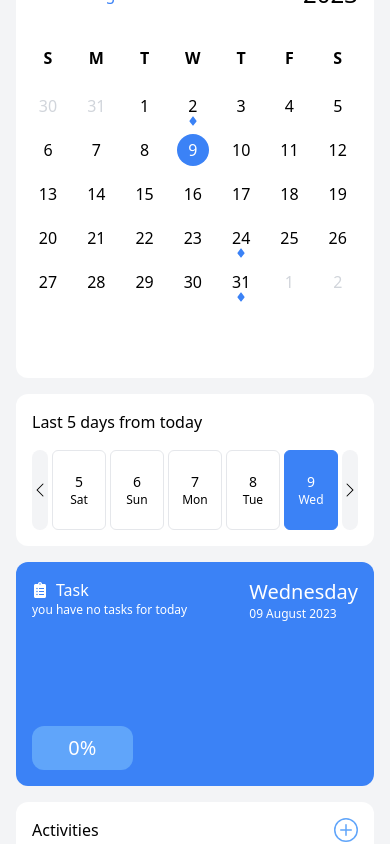
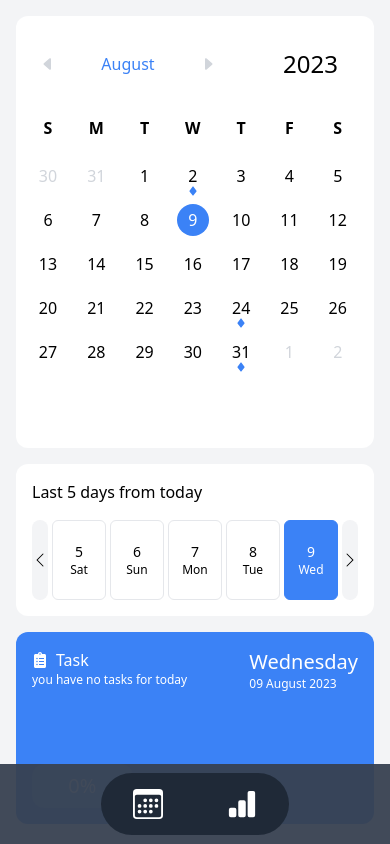
Before and after one commit to megatronhehe/calendar-app, a React (Vite) app: page / in a window 390 px wide. Shown: the top 844 px of the page. Built offline with nearby package versions, Linux system fonts and the light colour scheme.

Commit message:
feature added: responsive navbar

```diff
--- a/src/App.jsx
+++ b/src/App.jsx
@@ -1,6 +1,7 @@
 import React from "react";
 
-import Navbar from "./components/Navbar";
+import NavbarMobile from "./components/NavbarMobile";
+import NavbarPC from "./components/NavbarPC";
 import Container from "./components/Container";
 import Main from "./pages/Main/Main";
 
@@ -9,7 +10,8 @@ import ContextProvider from "./context/Context";
 function App() {
 	return (
 		<>
-			<Navbar />
+			<NavbarPC />
+			<NavbarMobile />
 			<Container>
 				<ContextProvider>
 					<Main />
--- a/src/components/Container.jsx
+++ b/src/components/Container.jsx
@@ -2,7 +2,7 @@ import React from "react";
 
 const Container = ({ children }) => {
 	return (
-		<div className="flex items-center justify-center h-screen p-4 bg-gray-100 ">
+		<div className="flex items-center justify-center p-4 bg-gray-100 sm:h-screen ">
 			<div className="w-full max-w-4xl">{children}</div>
 		</div>
 	);
--- a/src/components/ModalForm.jsx
+++ b/src/components/ModalForm.jsx
@@ -6,8 +6,9 @@ const ModalForm = ({ taskForm, handleTaskForm, setToggleModal, addTask }) => {
 	return (
 		<div
 			onClick={() => setToggleModal(false)}
-			className="fixed top-0 left-0 flex flex-col items-center justify-center w-full h-full gap-6 px-2 bg-gray-100 bg-opacity-60"
+			className="fixed top-0 left-0 z-20 w-full h-full gap-6 px-2 bg-gray-700 bg-opacity-60"
 		>
+			<div className="flex flex-col items-center justify-center h-full gap-2 -my-20">
 				<button className="flex items-center justify-center w-12 h-12 p-2 text-xl text-white bg-red-300 rounded-full hover:bg-red-400">
 					<BsX />
 				</button>
@@ -41,15 +42,16 @@ const ModalForm = ({ taskForm, handleTaskForm, setToggleModal, addTask }) => {
 								addTask();
 								setToggleModal(false);
 							}}
-						className={`p-2 rounded-full hover:bg-green-400 ${
+							className={`p-2 rounded-full  ${
 								!taskForm.task ? "bg-gray-100" : "bg-green-300 text-white"
-						}`}
+							} ${!taskForm.task ? "hover:bg-gray-200" : "hover:bg-green-400"}`}
 						>
 							ok
 						</button>
 					</form>
 				</div>
 			</div>
+		</div>
 	);
 };
 
--- /dev/null
+++ b/src/components/NavButton.jsx
@@ -0,0 +1,22 @@
+import React, { useState } from "react";
+
+const NavButton = ({ icon, title }) => {
+	const [showTitle, setShowTitle] = useState(false);
+
+	return (
+		<button
+			onMouseEnter={() => setShowTitle(true)}
+			onMouseLeave={() => setShowTitle(false)}
+			className="relative"
+		>
+			{icon}
+			{showTitle && (
+				<h1 className="absolute px-4 py-2 text-lg tracking-wide bg-gray-700 font-extralight rounded-xl -top-1 left-16">
+					{title}
+				</h1>
+			)}
+		</button>
+	);
+};
+
+export default NavButton;
--- a/src/components/Navbar.jsx
+++ /dev/null
@@ -1,7 +0,0 @@
-import React from "react";
-
-const Navbar = () => {
-	return <nav></nav>;
-};
-
-export default Navbar;
--- /dev/null
+++ b/src/components/NavbarMobile.jsx
@@ -0,0 +1,22 @@
+import React from "react";
+
+import { BsCalendar3, BsFillBarChartFill } from "react-icons/bs";
+
+const NavbarMobile = () => {
+	return (
+		<>
+			<nav className="fixed bottom-0 left-0 z-10 flex items-center justify-center w-full h-20 p-4 text-3xl text-white bg-gray-700 xl:invisible bg-opacity-95">
+				<div className="flex gap-16 px-8 py-4 bg-gray-800 rounded-full">
+					<button>
+						<BsCalendar3 />
+					</button>
+					<button>
+						<BsFillBarChartFill />
+					</button>
+				</div>
+			</nav>
+		</>
+	);
+};
+
+export default NavbarMobile;
--- /dev/null
+++ b/src/components/NavbarPC.jsx
@@ -0,0 +1,27 @@
+import React from "react";
+
+import { BsCalendar3, BsFillBarChartFill } from "react-icons/bs";
+
+import NavButton from "./NavButton";
+
+import { PiDiamondsFourFill } from "react-icons/pi";
+
+const NavbarPC = () => {
+	return (
+		<>
+			<nav className="fixed top-0 left-0 z-10 flex justify-center invisible w-20 h-full text-3xl text-white bg-gray-700 xl:visible bg-opacity-95">
+				<div className="flex flex-col items-start gap-8 py-16">
+					<button>
+						<PiDiamondsFourFill />
+					</button>
+					<div className="w-full border-b border-gray-500"></div>
+
+					<NavButton icon={<BsCalendar3 />} title={"activities"} />
+					<NavButton icon={<BsFillBarChartFill />} title={"dashboard"} />
+				</div>
+			</nav>
+		</>
+	);
+};
+
+export default NavbarPC;
--- a/src/pages/Main/ActivitiesList.jsx
+++ b/src/pages/Main/ActivitiesList.jsx
@@ -84,7 +84,7 @@ const ActivitiesList = ({ selectedDate, filterActivitiesByDateArray }) => {
 			{filterActivitiesByDateArray.length > 0 ? (
 				<div className="h-40">{activitiesElement}</div>
 			) : (
-				<div className="flex items-center justify-center text-gray-300">
+				<div className="flex items-center justify-center h-40 text-gray-300">
 					<p>no activities listed at this date</p>
 				</div>
 			)}
--- a/src/pages/Main/Calendar.jsx
+++ b/src/pages/Main/Calendar.jsx
@@ -16,9 +16,9 @@ const Calendar = ({
 }) => {
 	return (
 		<Section>
-			<div className="h-96">
+			<div className=" h-96">
 				<div className="flex justify-between mt-4 mb-8 ">
-					<div className="flex items-center justify-between w-40 gap-4 text-gray-300 ">
+					<div className="flex items-center justify-between w-48 gap-4 text-gray-300 ">
 						<button
 							className="flex items-center justify-center w-8 h-8 rounded-full hover:text-blue-500 "
 							onClick={prevMonth}
@@ -40,7 +40,7 @@ const Calendar = ({
 							<BsCaretRightFill />
 						</button>
 					</div>
-					<h2 className="text-2xl">{format(today, "YYY")}</h2>
+					<h2 className="mr-5 text-2xl sm:mr-2">{format(today, "YYY")}</h2>
 				</div>
 				<ul className="grid grid-cols-7 gap-3 mb-4 font-semibold">
 					{daysElement}
--- a/src/pages/Main/DateDetails.jsx
+++ b/src/pages/Main/DateDetails.jsx
@@ -28,7 +28,7 @@ const DateDetails = ({ selectedDate, filterActivitiesByDateArray }) => {
 
 	return (
 		<Section color={isAllTasksComplete ? "bg-green-400" : "bg-blue-500"}>
-			<div className="flex w-full h-48 gap-4 font-normal text-white sm:h-full">
+			<div className="flex w-full h-40 gap-4 font-normal text-white sm:h-full">
 				<div className="flex flex-col justify-between w-2/3 ">
 					<div className="text-xs h-1/2">
 						<h2 className="flex items-center gap-2 text-base">
--- a/src/pages/Main/Main.jsx
+++ b/src/pages/Main/Main.jsx
@@ -59,7 +59,7 @@ const Main = () => {
 	});
 
 	return (
-		<div className="font-light sm:flex sm:gap-4">
+		<div className="relative font-light sm:flex sm:gap-4">
 			<section className="flex flex-col gap-4 sm:w-1/2">
 				{/* CALENDAR */}
 				<Calendar
@@ -80,7 +80,7 @@ const Main = () => {
 			</section>
 
 			{/* ACTIVITIES */}
-			<section className="flex flex-col gap-4 mt-4 sm:w-1/2 sm:mt-0">
+			<section className="flex flex-col gap-4 mt-4 mb-20 sm:mb-0 sm:w-1/2 sm:mt-0">
 				<div className="h-1/4">
 					<DateDetails
 						selectedDate={selectedDate}
```
Lines whose indentation alone changed are shown as unchanged.
